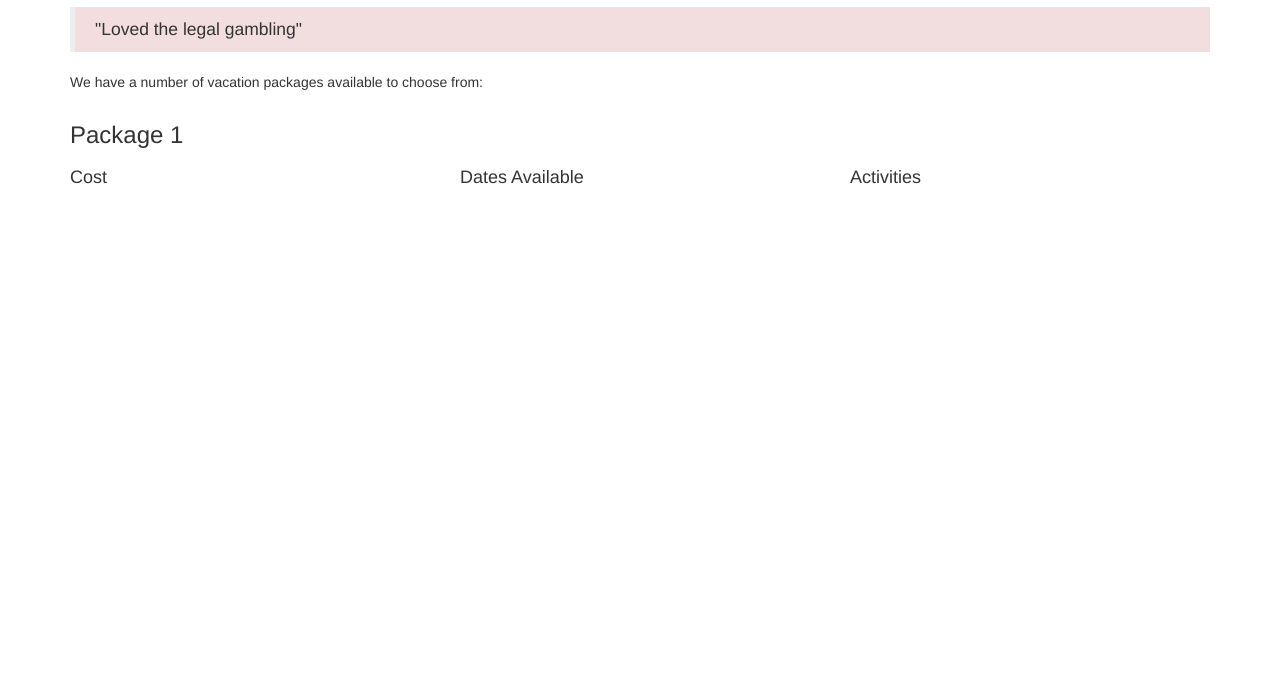
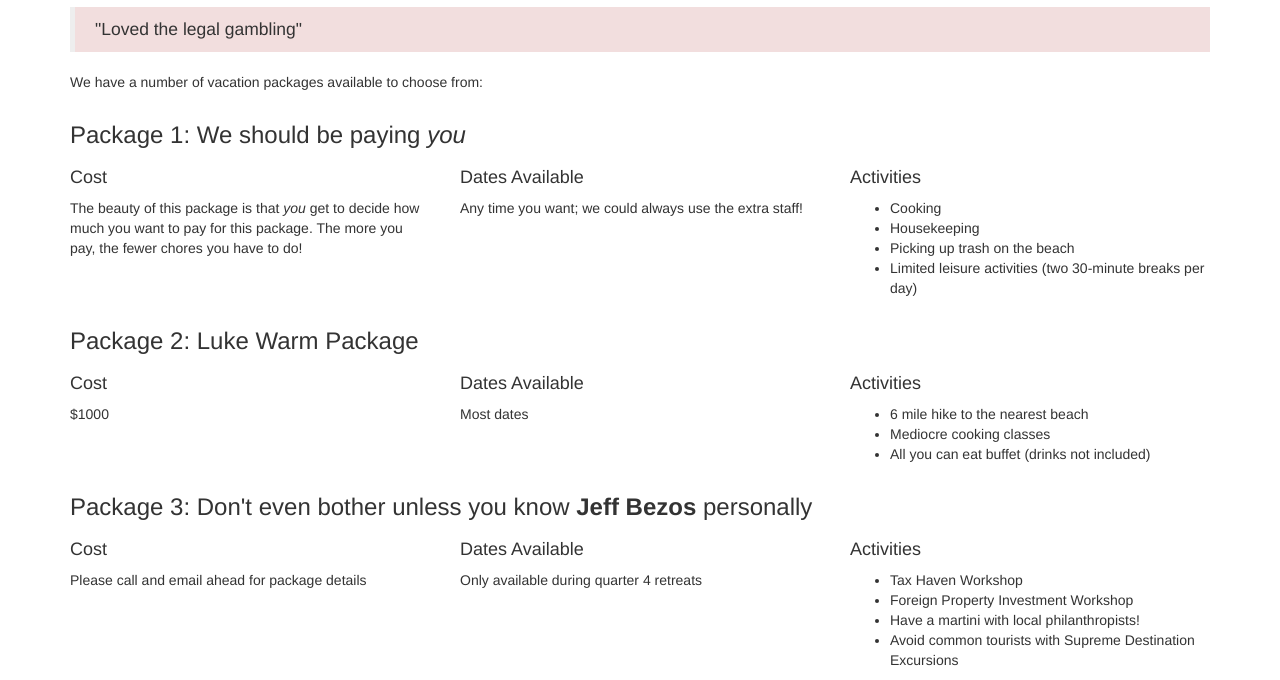
Before and after one commit to jkbutserious/vacation-site, a plain HTML site: page index.html in a window 1280 px wide. Shown: the part 423-1103 px from the top of the page. Before the commit the page ends 800 px from the top, so only its background shows below. Drawn offline with Linux system fonts and the light colour scheme.

Commit message:
Add package details
Co-authored-by: Nikolas Kososik <nikolas.kososik@gmail.com>
Co-authored-by: Jeff Kim <kim2jy@hotmail.com>

```diff
--- a/index.html
+++ b/index.html
@@ -26,16 +26,67 @@
     <p>We have a number of vacation packages available to choose from:</p>
   </div>
   <div class="container">
-    <h3>Package 1</h3>
+    <h3>Package 1: We should be paying <em>you</em></h3>
     <div class="row">
       <div class="col-md-4">
         <h4>Cost</h4>
+        <p>The beauty of this package is that <em>you</em> get to decide how much you want to pay for this package. The more you pay, the fewer chores you have to do!</p>
       </div>
       <div class="col-md-4">
         <h4>Dates Available</h4>
+        <p>Any time you want; we could always use the extra staff!</p>
       </div>
       <div class="col-md-4">
         <h4>Activities</h4>
+        <ul>
+          <li>Cooking</li>
+          <li>Housekeeping</li>
+          <li>Picking up trash on the beach</li>
+          <li>Limited leisure activities (two 30-minute breaks per day)</li>
+        </ul>
+      </div>
+    </div>
+  </div>
+  <div class="container">
+    <h3>Package 2: Luke Warm Package</h3>
+    <div class="row">
+      <div class="col-md-4">
+        <h4>Cost</h4>
+        <p>$1000</p>
+      </div>
+      <div class="col-md-4">
+        <h4>Dates Available</h4>
+        <p>Most dates</p>
+      </div>
+      <div class="col-md-4">
+        <h4>Activities</h4>
+        <ul>
+          <li>6 mile hike to the nearest beach</li>
+          <li>Mediocre cooking classes</li>
+          <li>All you can eat buffet (drinks not included)</li>
+        </ul>
+      </div>
+    </div>
+  </div>
+  <div class="container">
+    <h3>Package 3: Don't even bother unless you know <strong>Jeff Bezos</strong> personally</h3>
+    <div class="row">
+      <div class="col-md-4">
+        <h4>Cost</h4>
+        <p>Please call and email ahead for package details</p>
+      </div>
+      <div class="col-md-4">
+        <h4>Dates Available</h4>
+        <p>Only available during quarter 4 retreats</p></p>
+      </div>
+      <div class="col-md-4">
+        <h4>Activities</h4>
+        <ul>
+          <li>Tax Haven Workshop</li>
+          <li>Foreign Property Investment Workshop</li>
+          <li>Have a martini with local philanthropists!</li>
+          <li>Avoid common tourists with Supreme Destination Excursions</li>
+        </ul>
       </div>
     </div>
   </div>
```
